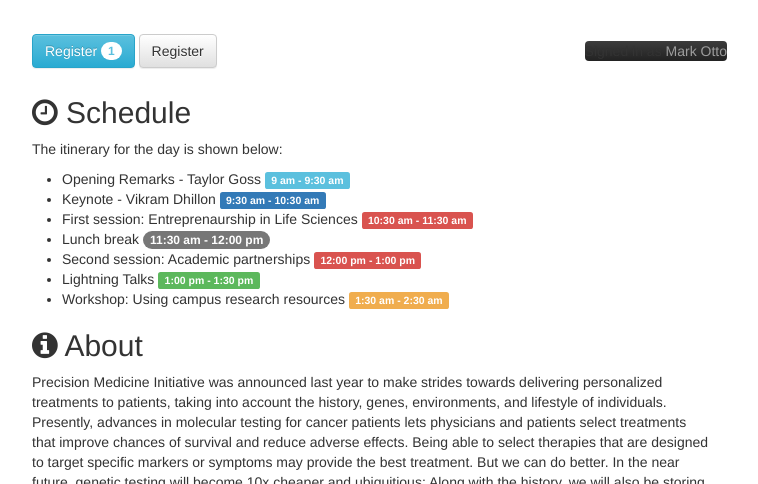
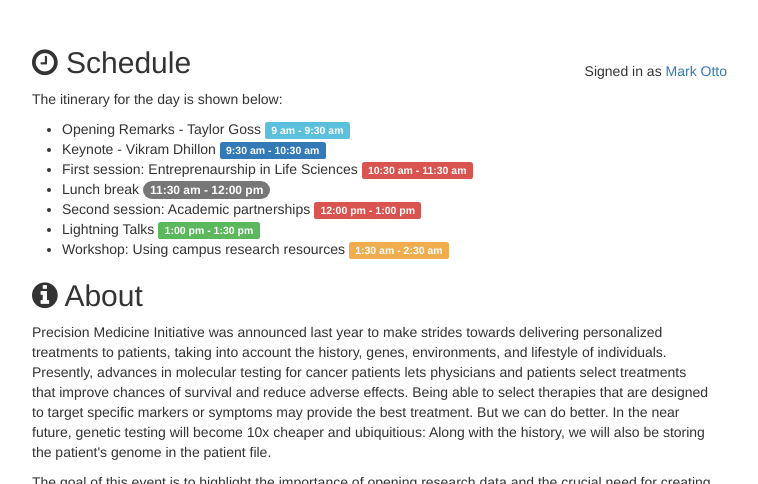
Before and after one commit to dhillonv10/pmi, a Jekyll site: the page built from index.html, in a window 1280 px wide and 900 px high, cut to the strip 416-900 px from the top of the window. Shown: the whole strip, without its empty margins (268-1026 px from the left). Built offline with Jekyll 4.4.1, drawn with Linux system fonts in a browser that asks for light colours; nearby versions of some CDN libraries.

```diff
--- a/index.html
+++ b/index.html
@@ -3,13 +3,7 @@
 cover: 'http://www.abisolutions.org.uk/website/images/ConferencesHR.jpg'
 ---
 
-<button class="btn btn-info" type="button">
-  Register <span class="badge">1</span>
-</button>
-
-<button type="button" class="btn btn-default navbar-btn">Register</button>
-
-<p class="navbar-text navbar-right navbar-inverse">Signed in as <a href="#" class="navbar-link">Mark Otto</a></p>
+<p class="navbar-text navbar-right">Signed in as <a href="#" class="navbar-link">Mark Otto</a></p>
 
 
 <h2><i class="fa fa-clock-o"></i> Schedule </h2>
```
